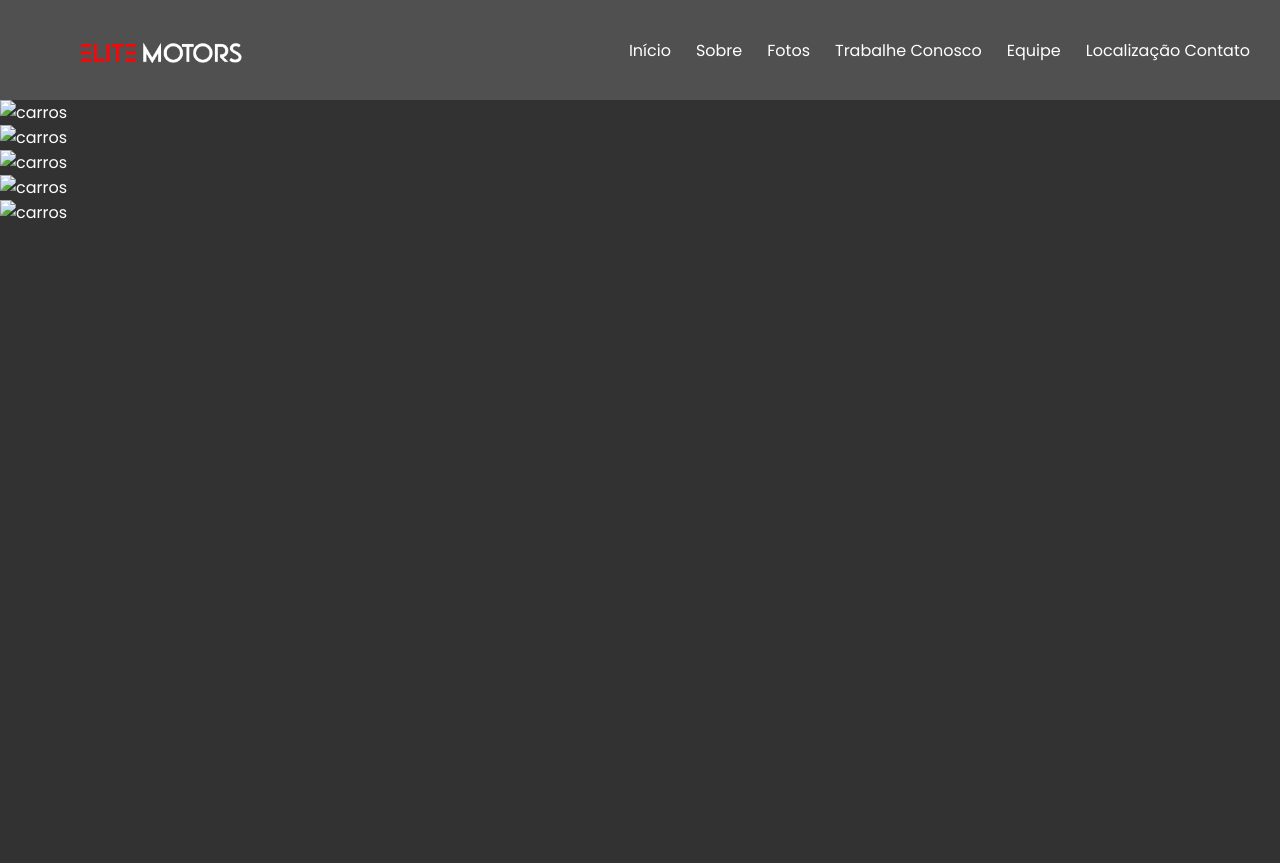
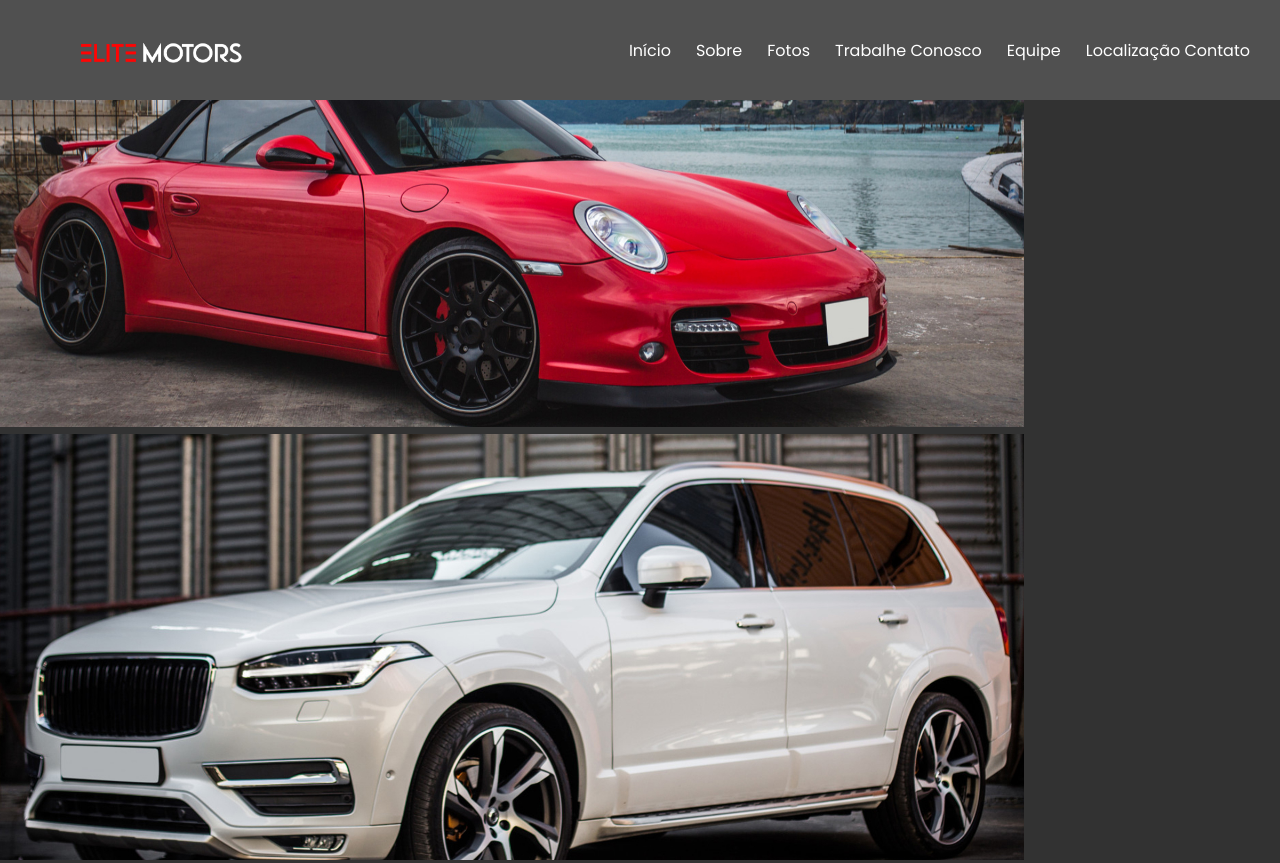
Before and after one commit to Dudu-Souza/elitemotors, a plain HTML site: page fotos.html in a window 1280 px wide. Shown: the top 863 px of the page. Before the commit the page ends 800 px from the top, so only its background shows below. Drawn offline with Linux system fonts and the light colour scheme; the site is published under a folder, as on GitHub Pages, so addresses that start at the root find nothing; a web font is replaced by a local one.

Commit message:
Update fotos.html

```diff
--- a/fotos.html
+++ b/fotos.html
@@ -28,15 +28,15 @@
 
     <main id="fotos">
         <section class="mixDeFotos">
-            <div class="fotos"><img src="/img/carro01.jpg" alt="carros"></div>
-            <div class="fotos"><img src="/img/carro02.jpg" alt="carros"></div>
-            <div class="fotos"><img src="/img/carro03.jpg" alt="carros"></div>
-            <div class="fotos"><img src="/img/carro04.jpg" alt="carros"></div>
-            <div class="fotos"><img src="/img/carro05.jpg" alt="carros"></div>
-            <div class="fotos"><img src="/img/carro06.jpg" alt="carros"></div>
-            <div class="fotos"><img src="/img/carro07.jpg" alt="carros"></div>
-            <div class="fotos"><img src="/img/carro08.jpg" alt="carros"></div>
-            <div class="fotos"><img src="/img/carro09.jpg" alt="carros"></div>
+            <div class="fotos"><img src="./img/carro01.jpg" alt="carros"></div>
+            <div class="fotos"><img src="./img/carro02.jpg" alt="carros"></div>
+            <div class="fotos"><img src="./img/carro03.jpg" alt="carros"></div>
+            <div class="fotos"><img src="./img/carro04.jpg" alt="carros"></div>
+            <div class="fotos"><img src="./img/carro05.jpg" alt="carros"></div>
+            <div class="fotos"><img src="./img/carro06.jpg" alt="carros"></div>
+            <div class="fotos"><img src="./img/carro07.jpg" alt="carros"></div>
+            <div class="fotos"><img src="./img/carro08.jpg" alt="carros"></div>
+            <div class="fotos"><img src="./img/carro09.jpg" alt="carros"></div>
         </section>
 
     </main>
```
